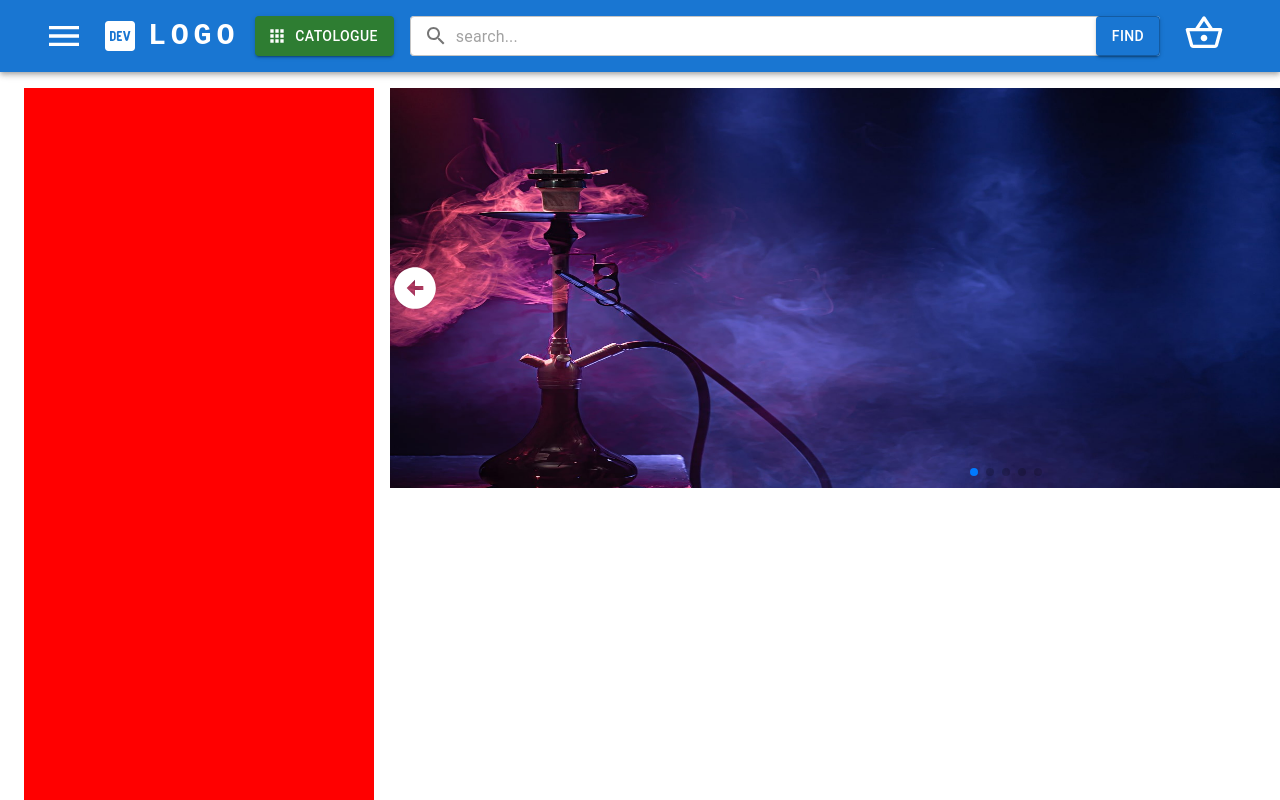
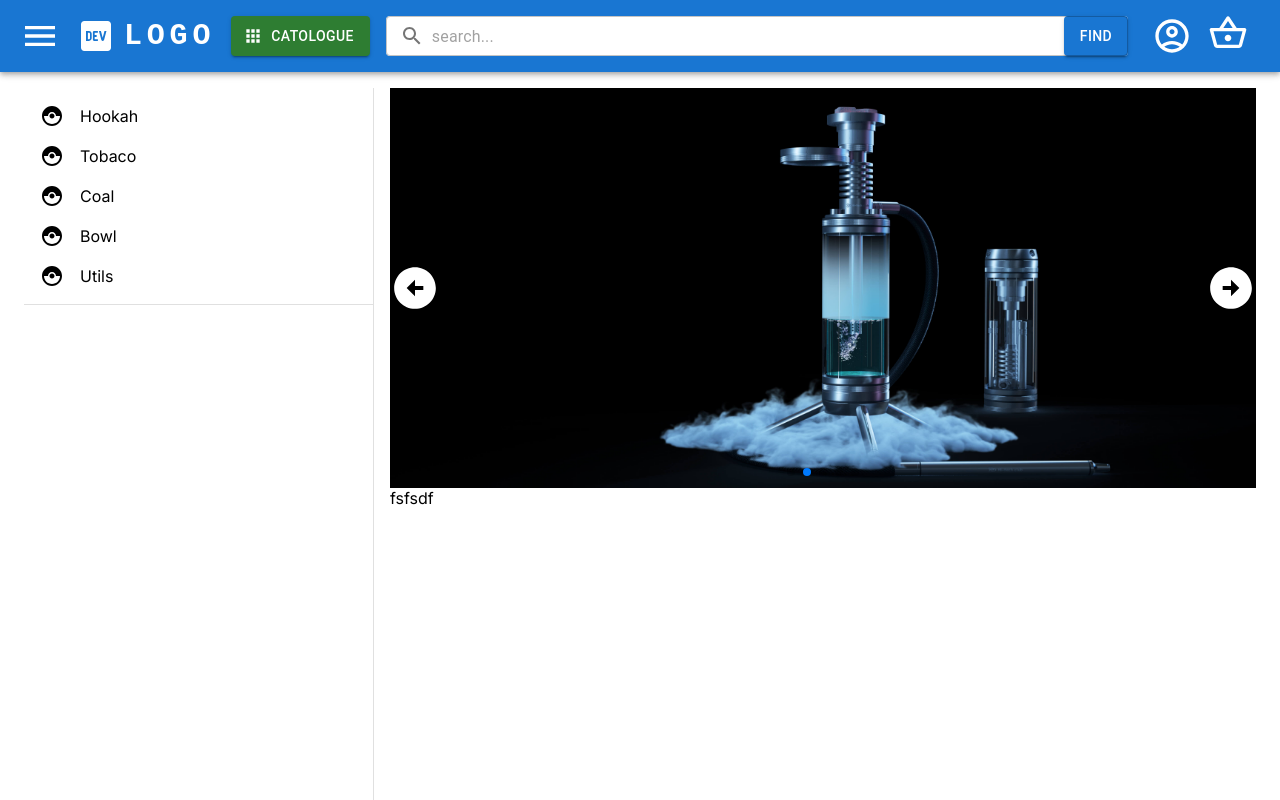
Before and after one commit to ChristianKaestner/store, a Next.js app: page / in a window 1280 px wide. Shown: the top 800 px of the page. Built offline with nearby package versions, Linux system fonts and the light colour scheme.

Commit message:
Fixed header & swiper
- Added to header account icon
- Finished swiper
- Created sidebar

```diff
--- a/package.json
+++ b/package.json
@@ -18,6 +18,7 @@
     "next": "13.4.12",
     "react": "18.2.0",
     "react-dom": "18.2.0",
-    "swiper": "^10.0.4"
+    "swiper": "^10.0.4",
+    "uuid": "^9.0.0"
   }
 }
--- a/src/app/components/header/drawer/products/products.jsx
+++ b/src/app/components/header/drawer/products/products.jsx
@@ -1,4 +1,4 @@
-import { Box, List, ListItem } from '@mui/material';
+import { Box, List, ListItem, Divider } from '@mui/material';
 import { LinkStyled } from '../drawer.styled';
 import CatchingPokemonIcon from '@mui/icons-material/CatchingPokemon';
 
@@ -12,22 +12,20 @@ const categories = [
 
 export default function ProductsList() {
   return (
-    <Box>
+    <Box sx={{ width: '100%' }}>
       <List>
         {categories.map(category => {
           return (
-            <>
-              <ListItem key={category.id}>
-                <LinkStyled href={`/${category.name}`}>
-                  <CatchingPokemonIcon sx={{ mr: 2 }} />
-                  {category.name.charAt(0).toUpperCase() +
-                    category.name.slice(1)}
-                </LinkStyled>
-              </ListItem>
-            </>
+            <ListItem key={category.id}>
+              <LinkStyled href={`/${category.name}`}>
+                <CatchingPokemonIcon sx={{ mr: 2 }} />
+                {category.name.charAt(0).toUpperCase() + category.name.slice(1)}
+              </LinkStyled>
+            </ListItem>
           );
         })}
       </List>
+      <Divider orientation="horizontal" />
     </Box>
   );
 }
--- a/src/app/components/header/header.jsx
+++ b/src/app/components/header/header.jsx
@@ -10,6 +10,7 @@ import MenuOutlinedIcon from '@mui/icons-material/MenuOutlined';
 import LogoDevIcon from '@mui/icons-material/LogoDev';
 import SearchIcon from '@mui/icons-material/Search';
 import AppsIcon from '@mui/icons-material/Apps';
+import AccountCircleOutlinedIcon from '@mui/icons-material/AccountCircleOutlined';
 import DrawerMenu from './drawer/drawer';
 
 export default function Header() {
@@ -23,10 +24,15 @@ export default function Header() {
     <>
       <AppBar
         position="static"
-        sx={{ direction: 'flex', justifyContent: 'center', height: 72, px: 0 }}
+        sx={{
+          direction: 'flex',
+          justifyContent: 'center',
+          height: 72,
+          px: 0,
+        }}
       >
-        <Container maxWidth="xl">
-          <Toolbar sx={{ px: 0 }}>
+        <Container maxWidth="xl" sx={{ px: 0 }}>
+          <Toolbar style={{ padding: 0 }}>
             <IconButton
               color="inherit"
               aria-label="open drawer"
@@ -112,6 +118,9 @@ export default function Header() {
                 justifyContent: 'end',
               }}
             >
+              <IconButton color="inherit" aria-label="personal account">
+                <AccountCircleOutlinedIcon sx={{ fontSize: 40 }} />
+              </IconButton>
               <IconButton color="inherit" aria-label="shoping basket">
                 <Link href="/basket">
                   <ShoppingBasketOutlinedIcon sx={{ fontSize: 40 }} />
--- a/src/app/components/hero/hero.jsx
+++ b/src/app/components/hero/hero.jsx
@@ -3,11 +3,12 @@
 import { useRef } from 'react';
 import Image from 'next/image';
 import { Swiper, SwiperSlide } from 'swiper/react';
-import { Navigation, Pagination, Autoplay } from 'swiper/modules';
+import { Navigation, Pagination, Autoplay, EffectFade } from 'swiper/modules';
 import 'swiper/css';
 import 'swiper/css/autoplay';
 import 'swiper/css/navigation';
 import 'swiper/css/pagination';
+import 'swiper/css/effect-fade';
 import { ArrowCircleRight, ArrowCircleLeft } from '@mui/icons-material';
 
 export default function Hero() {
@@ -17,17 +18,18 @@ export default function Hero() {
       <Swiper
         spaceBetween={0}
         centeredSlides={true}
+        loop={true}
+        effect={'fade'}
+        slidesPerView={1}
         autoplay={{
-          delay: 25000,
-          //   disableOnInteraction: false,
+          delay: 2500,
+          disableOnInteraction: false,
         }}
         pagination={{
           clickable: true,
         }}
-        // navigation={true}
         onSwiper={it => (sliderRef.current = it)}
-        modules={[Autoplay, Pagination, Navigation]}
-        slidesPerView={1}
+        modules={[Autoplay, Pagination, Navigation, EffectFade]}
         style={{ width: '100%', height: '400px', background: 'green' }}
       >
         <ArrowCircleLeft
@@ -43,19 +45,49 @@ export default function Hero() {
           onClick={() => sliderRef.current?.slidePrev()}
         />
         <SwiperSlide>
-          <Image src="/hookah1.jpg" width="1000" height="400" alt="image" />
+          <Image
+            src="/hookah1.jpg"
+            fill={true}
+            alt="image"
+            sizes="100%"
+            priority="false"
+          />
         </SwiperSlide>
         <SwiperSlide>
-          <Image src="/hookah2.jpg" width="1000" height="400" alt="image" />
+          <Image
+            src="/hookah2.jpg"
+            fill={true}
+            alt="image"
+            sizes="100%"
+            priority="false"
+          />
         </SwiperSlide>
         <SwiperSlide>
-          <Image src="/hookah3.jpg" width="1000" height="400" alt="image" />
+          <Image
+            src="/hookah3.jpg"
+            fill={true}
+            alt="image"
+            sizes="100%"
+            priority="false"
+          />
         </SwiperSlide>
         <SwiperSlide>
-          <Image src="/hookah4.jpg" width="1000" height="400" alt="image" />
+          <Image
+            src="/hookah4.jpg"
+            fill={true}
+            alt="image"
+            sizes="100%"
+            priority="false"
+          />
         </SwiperSlide>
         <SwiperSlide>
-          <Image src="/hookah5.jpg" width="1000" height="400" alt="image" />
+          <Image
+            src="/hookah5.jpg"
+            fill={true}
+            alt="image"
+            sizes="100%"
+            priority="false"
+          />
         </SwiperSlide>
         <ArrowCircleRight
           sx={{
--- a/src/app/components/sidebar/sidebar.jsx
+++ b/src/app/components/sidebar/sidebar.jsx
@@ -1,16 +1,14 @@
-import { Drawer, Box } from '@mui/material';
+'use client';
+
+import { Divider } from '@mui/material';
+import { Aside } from './sidebar.styled';
+import ProductsList from '../header/drawer/products/products';
 
 export default function Sidebar() {
   return (
-    <aside
-      style={{
-        background: 'red',
-        minWidth: '350px',
-        height: '1000px',
-        alignSelf: 'start',
-        position: 'sticky',
-        marginRight: '16px',
-      }}
-    ></aside>
+    <Aside>
+      <ProductsList />
+      <Divider orientation="vertical" textAlign="right" />
+    </Aside>
   );
 }
--- /dev/null
+++ b/src/app/components/sidebar/sidebar.styled.jsx
@@ -0,0 +1,13 @@
+import styled from '@emotion/styled';
+
+export const Aside = styled.aside`
+  position: sticky;
+  display: flex;
+  min-width: 350px;
+  height: 1000px;
+  align-self: start;
+  margin-right: 16px;
+  @media (max-width: 1199px) {
+    display: none;
+  }
+`;
--- a/src/app/page.js
+++ b/src/app/page.js
@@ -1,4 +1,4 @@
-import { Container } from '@mui/material';
+import { Container, Box } from '@mui/material';
 import Hero from './components/hero/hero';
 import Sidebar from './components/sidebar/sidebar';
 
@@ -9,7 +9,16 @@ export default function Home() {
       sx={{ display: 'flex', flexDirection: 'row', px: 24, my: 2 }}
     >
       <Sidebar />
-      <Hero />
+      <Box
+        sx={{
+          display: 'flex',
+          flexDirection: 'column',
+          width: { lg: 'calc(100% - 366px)', sm: '100%' },
+        }}
+      >
+        <Hero />
+        <p>fsfsdf</p>
+      </Box>
     </Container>
   );
 }
--- a/src/app/products/page.js
+++ /dev/null
@@ -1,3 +0,0 @@
-export default function Products() {
-  return <h1>Products</h1>;
-}
```
Also changed, not shown: 1 other file (tests, documents, lock files or other folders).
